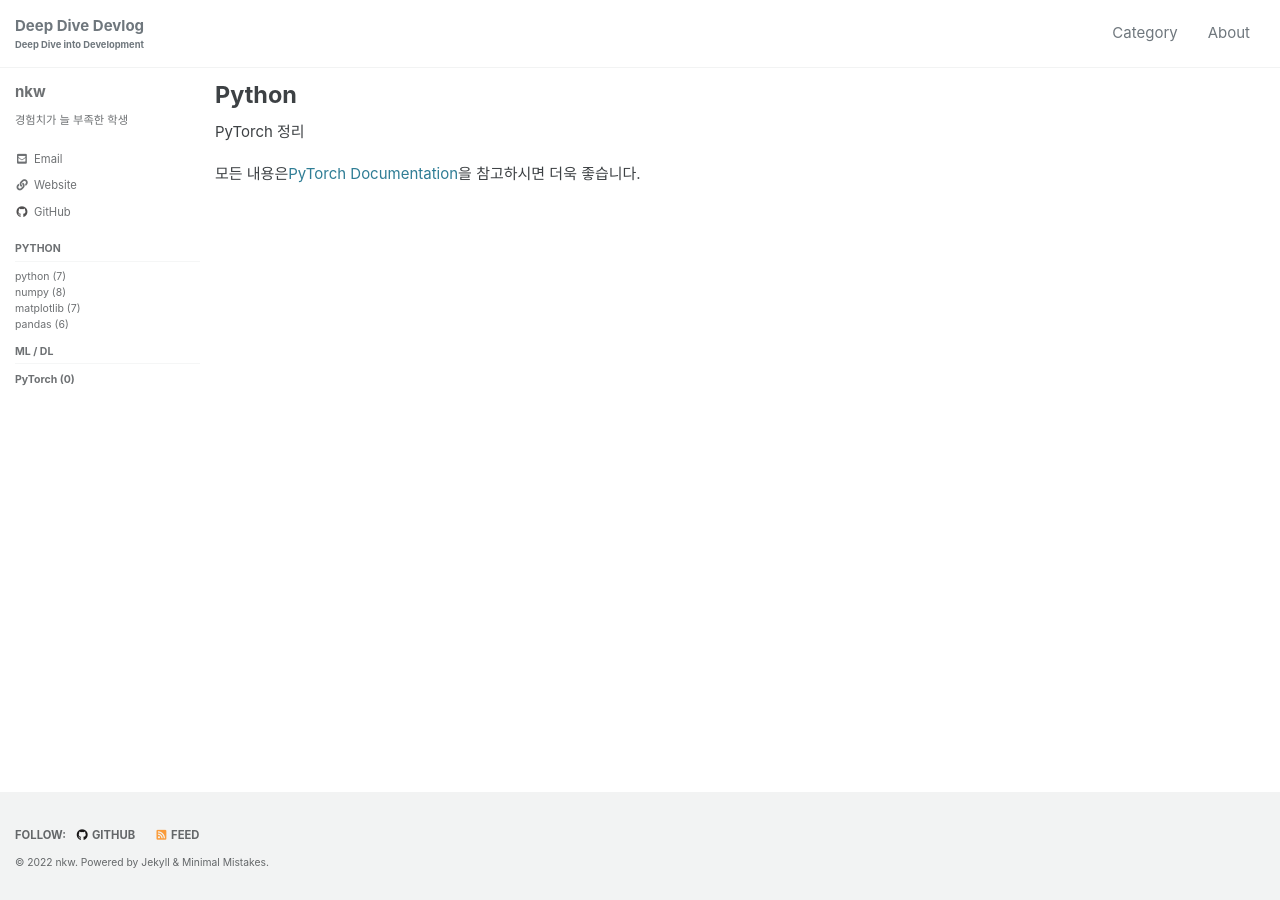
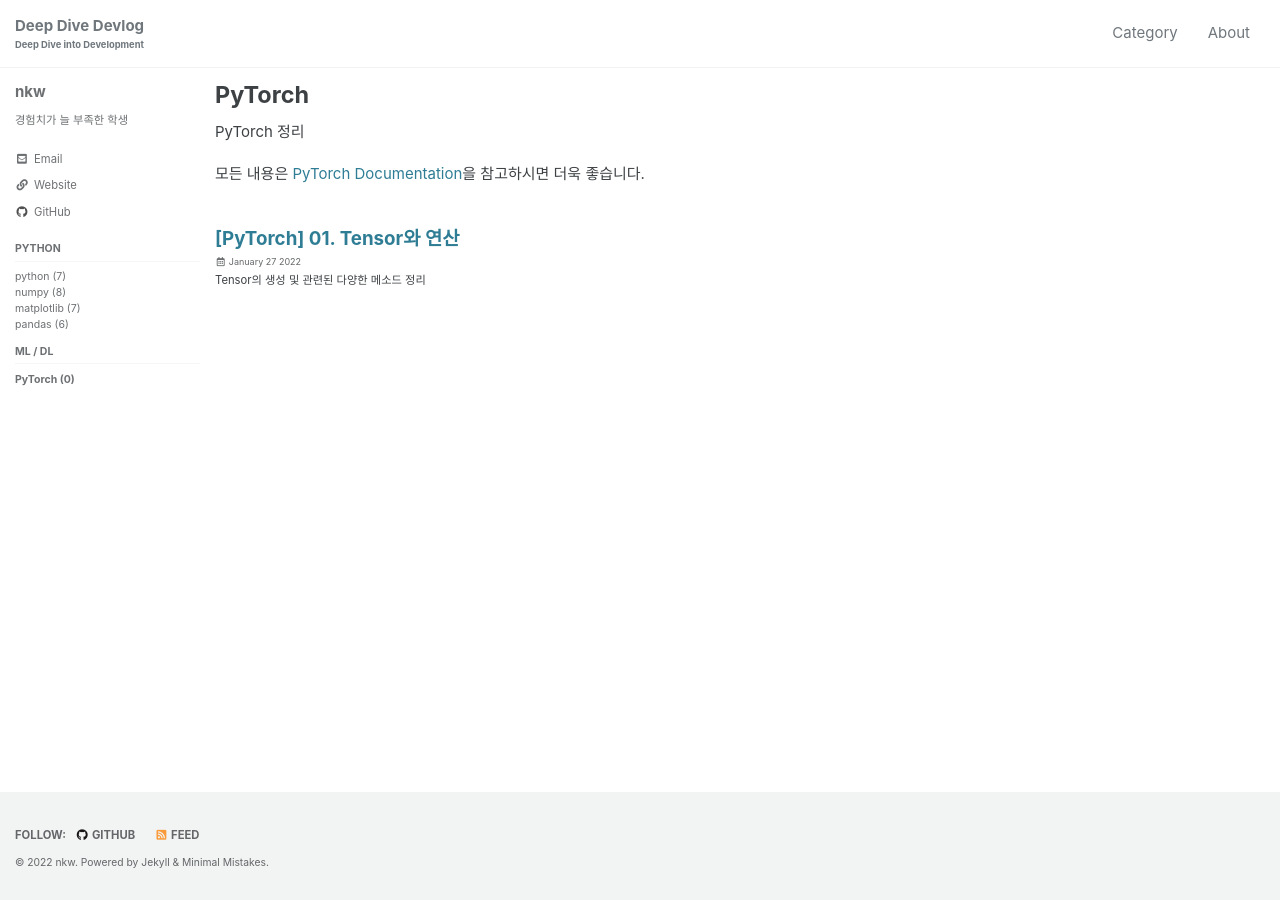
Before and after one commit to nkw011/nkw011.github.io, a Jekyll site: the page built from _pages/category-pytorch.md, in a window 1280 px wide. Built offline with Jekyll 4.4.1, drawn with Linux system fonts in a browser that asks for light colours; cached includes are drawn as plain includes; some of the changed lines change nothing that is shown.

Commit message:
add new post: pytorch - 01
add content: pytorch-01

````diff
--- a/_pages/category-pytorch.md
+++ b/_pages/category-pytorch.md
@@ -1,5 +1,5 @@
 ---
-title: "Python"
+title: "PyTorch"
 permalink: /categories/pytorch/
 layout: category
 author_profile: true
@@ -10,4 +10,4 @@
 
 PyTorch 정리
 
-모든 내용은[PyTorch Documentation](https://pytorch.org/docs/stable/index.html)을 참고하시면 더욱 좋습니다.
+모든 내용은 [PyTorch Documentation](https://pytorch.org/docs/stable/index.html)을 참고하시면 더욱 좋습니다.
--- /dev/null
+++ b/_posts/2022-01-27-pytorch-01.md
@@ -0,0 +1,569 @@
+---
+title: "[PyTorch] 01. Tensor와 연산"
+excerpt: "Tensor의 생성 및 관련된 다양한 메소드 정리"
+toc: true
+toc_sticky: true
+categories:
+    - pytorch
+tags:
+    - python
+    - pytorch
+    - deeplearning
+    - ai
+sidebar:
+    nav: sidebarTotal
+---
+
+> [PyTorch Documentation](https://pytorch.org/docs/stable/tensors.html?highlight=torch%20tensor#torch.Tensor): A torch.Tensor is a multi-dimensional matrix containing elements of a single data type.
+
+PyTorch에서 쓰이는 기본 연산 단위. NumPy의 ndarray와 비슷하게 동작한다.
+
+PyTorch를 사용하기 전에 [NumPy](https://nkw011.github.io/categories/numpy/)를 먼저 공부하고 PyTorch를 익히는 것을 권장한다.
+
+Tensor의 종류와 생성 attribute, method에 대해 소개하는 시간을 가져보고자 한다.
+
+## 1. PyTorch 설치
+
+먼저 PyTorch를 사용하려면 **PyTorch**를 설치해주어야한다.
+
+anaconda를 쓰면 `conda install`을 이용해서 pip를 사용한다면 `pip3 install`을 이용해서 설치할 수 있다.
+
+[PyTorch](https://pytorch.org/) 홈페이지에 설명이 잘되어있다.
+
+설치가 완료되면 `torch`라는 이름으로 `import` 해올 수 있다.
+
+```python
+import torch
+```
+
+## 2. Data Type
+
+float, complex, integer(byte, char, long, short), boolean 타입의 tensor를 만들 수 있다.
+
+[PyTorch Documentation](https://pytorch.org/docs/stable/tensors.html#data-types)에 해당 내용이 표로 잘 정리되어 있다.
+
+표를 살펴보면 같은 tensor라도 두 종류로 나뉜 것을 확인할 수 있다. PyTorch는 다른 딥러닝 프레임워크와 동일하게 GPU 연산을 이용한 병렬 처리를 지원한다. 따라서 GPU 연산이 가능한 tensor data type이 존재한다. torch.cuda 아래 있는 tensor는 GPU 연산이 가능한 tensor이고 그 왼쪽은 CPU에서 사용가능한 tensor임을 알 수 있다. PyTorch에서는 GPU 연산이 가능한 것을 가리켜 cuda라고 지칭되어있다. 나중에 딥러닝 모델을 만들고 학습할 때 자주 보이므로 기억해두자. [CUDA](https://ko.wikipedia.org/wiki/CUDA) 용어에 대해서는 링크를 참조.
+
+PyTorch는 다른 딥러닝 프레임워크와 동일하게 GPU 연산을 이용한 병렬 처리를 지원한다. 따라서 GPU 연산이 가능한 tensor data type이 존재한다.
+
+언제 GPU tensor를 쓸 지 헷갈릴 수도 있는데 걱정 말자. tensor 뒤에 `to` method를 사용하여 CPU tensor를 GPU tensor로 변환이 가능하다
+이 내용은 다음에 다루겠다.
+
+## 3. Tensor 생성
+
+Tensor는 NumPy의 ndarray와 유사하며 기본적인 [속성](https://pytorch.org/docs/stable/tensors.html#tensor-class-reference)은 다음과 같다.
+
+-   grad: Tensor가 가진 gradient value 반환
+-   shape: Tensor가 가진 size 반환
+-   size(): Tensor가 가진 size 반환. shape과 동일
+-   dim(): Tensor가 가진 dimension 반환
+
+```python
+t = torch.tensor([[1,2,3],[4,5,6]])
+
+print(t.dim())
+print(t.shape)
+print(t.size())
+print(t.grad)
+```
+
+    2
+    torch.Size([2, 3])
+    torch.Size([2, 3])
+    None
+
+tensor를 생성하는 방법은 [PyTorch Documentation](https://pytorch.org/docs/stable/tensors.html#tensor-class-reference)에 4가지 정도 소개 되어 있다.
+
+-   torch.tensor() 사용
+-   torch.IntTensor(), torch.FloatTensor() 등 Tensor Class를 이용한 생성
+-   size를 명시하는 함으로써 생성하는 방법 e.g.) torch.ones(), torch.zeros(), ...
+-   특정 tensor와 같은 size의 tensor를 만드는 방법 e.g.) torch.ones_like(), torch.zeros_like(), ...
+-   'Tensor.new\_\*'를 사용해 생성
+
+위 4가지를 사용해 생성하는 방법을 알아보자.
+
+### 3.1. torch.tensor()
+
+[torch.tensor(data, requires_grad=False, \*kwargs)](https://pytorch.org/docs/stable/generated/torch.tensor.html?highlight=torch%20tensor#torch.tensor)
+
+-   인자로 들어온 data를 Tensor로 변환해주는 메소드. torch.Tensor클래스와 혼동하면 안된다.
+-   Parameters
+    -   data: array_like 형태의 data. list, ndarray, scalar, ...
+-   Keyword Arguments:
+    -   requires_grad: gradient를 구해야한다면 True, gradient를 구하지 않아도 된다면 False
+    -   dtype: data type
+    -   그 밖에 여러 keyword argument 존재
+
+```python
+import numpy as np
+
+t1 = torch.tensor(list(range(5)))
+t2 = torch.tensor(np.arange(5))
+
+print(t1)
+print(t2)
+```
+
+    tensor([0, 1, 2, 3, 4])
+    tensor([0, 1, 2, 3, 4])
+
+```python
+t3 = torch.tensor([[1,2],[3,4]])
+t4 = torch.tensor([])
+
+print(t3)
+print(t4)
+```
+
+    tensor([[1, 2],
+            [3, 4]])
+    tensor([])
+
+### 3.2. Tensor Class
+
+[PyTorch Documentation](https://pytorch.org/docs/stable/tensors.html#data-types)에 정리된 것처럼 미리 정의된 Tensor class를 이용해 생성할 수 있다.
+
+```python
+t1 = torch.FloatTensor([[1,2],[3,4]])
+t2 = torch.IntTensor([[1,2],[3,4]])
+
+print(t1)
+print(t2)
+```
+
+    tensor([[1., 2.],
+            [3., 4.]])
+    tensor([[1, 2],
+            [3, 4]], dtype=torch.int32)
+
+### 3.3 size를 명시하는 방법으로 생성
+
+#### [ones, zeros, empty, full](https://pytorch.org/docs/stable/torch.html#tensor-creation-ops)
+
+-   torch.zeros(size): 원소가 모두 0이고, 크기가 size인 Tensor 생성
+-   torch.ones(size): 원소가 모두 1이고, 크기가 size인 Tensor 생성
+-   torch.empty(size): 크기가 size인 비어있는 Tensor 생성. (실제 출력시 쓰레기값이 들어있다.)
+-   torch.full(size, fill_value): 원소가 모두 fill_value 이고, 크기가 size인 Tensor 생성
+
+```python
+t = torch.zeros((3,3))
+
+t
+```
+
+    tensor([[0., 0., 0.],
+            [0., 0., 0.],
+            [0., 0., 0.]])
+
+```python
+t = torch.ones((3,3))
+
+t
+```
+
+    tensor([[1., 1., 1.],
+            [1., 1., 1.],
+            [1., 1., 1.]])
+
+```python
+t = torch.full((3,3),1.2)
+
+t
+```
+
+    tensor([[1.2000, 1.2000, 1.2000],
+            [1.2000, 1.2000, 1.2000],
+            [1.2000, 1.2000, 1.2000]])
+
+```python
+t = torch.empty((3,3))
+
+t
+```
+
+    tensor([[0., 0., 0.],
+            [0., 0., 0.],
+            [0., 0., 0.]])
+
+#### [arange, linspace](https://pytorch.org/docs/stable/torch.html#tensor-creation-ops)
+
+-   torch.arange(start, end): [start,end) 구간의 1차원 Tensor 생성
+-   torch.linspace(start, end, steps): [start, end] 구간의 steps 크기의 1차원 Tensor 생성
+
+```python
+t = torch.arange(6)
+
+t
+```
+
+    tensor([0, 1, 2, 3, 4, 5])
+
+```python
+t = torch.linspace(1,6,5)
+
+t
+```
+
+    tensor([1.0000, 2.2500, 3.5000, 4.7500, 6.0000])
+
+#### [random sampling](https://pytorch.org/docs/stable/torch.html#random-sampling)을 이용한 생성
+
+-   torch.rand(size): [0,1)인 uniform 분포의 랜덤 숫자를 가지고 크기가 size인 Tensor 생성
+-   torch.randn(size): 표준 정규 분포의 랜덤 숫자를 가지고, 크기가 size인 Tensor 생성
+-   torch.randint(size): [low, high) 구간의 정수를 가지고, 크기가 size인 Tensor 생성
+-   torch.normal(mean,std): mena, std의 정규 분포를 가지는 Tensor 생성
+
+```python
+t = torch.rand(3,3)
+
+t
+```
+
+    tensor([[0.8797, 0.1597, 0.0158],
+            [0.5165, 0.1912, 0.5431],
+            [0.9048, 0.6050, 0.7337]])
+
+```python
+t = torch.randn(3,3)
+
+t
+```
+
+    tensor([[-0.6680,  0.8055, -0.8857],
+            [-0.2097, -0.9801, -0.4376],
+            [-0.8114, -0.4007, -1.0440]])
+
+```python
+t = torch.randint(1,6,(3,3))
+
+t
+```
+
+    tensor([[4, 4, 3],
+            [1, 1, 4],
+            [3, 1, 4]])
+
+```python
+t = torch.normal(mean=torch.arange(1., 11.), std=torch.arange(1, 0, -0.1))
+
+t
+```
+
+    tensor([1.6487, 1.0866, 1.2763, 4.6704, 4.8656, 6.0959, 7.1062, 8.0930, 9.0874,
+            9.9542])
+
+### 3.4. [특정 Tensor와 같은 size를 가지는 Tensor 생성](https://pytorch.org/docs/stable/torch.html#tensor-creation-ops)
+
+-   torch.zeros_like(input): input과 동일한 size의 torch.zeros() 생성
+-   torch.ones_like(input): input과 동일한 size의 torch.ones() 생성
+-   torch.full_like(input,fill_value): input과 동일한 size를 가지고 fill_value로 이루어진 torch.full() 생성
+-   torch.empty_like(input): input과 동일한 size의 torch.empty() 생성
+
+```python
+a = torch.tensor([[1,2,3],[4,5,6]],dtype=torch.float32)
+
+a
+```
+
+    tensor([[1., 2., 3.],
+            [4., 5., 6.]])
+
+```python
+t = torch.zeros_like(a)
+
+t
+```
+
+    tensor([[0., 0., 0.],
+            [0., 0., 0.]])
+
+```python
+t = torch.ones_like(a)
+
+t
+```
+
+    tensor([[1., 1., 1.],
+            [1., 1., 1.]])
+
+```python
+t = torch.full_like(a,3.14)
+
+t
+```
+
+    tensor([[3.1400, 3.1400, 3.1400],
+            [3.1400, 3.1400, 3.1400]])
+
+```python
+t = torch.empty_like(a)
+
+t
+```
+
+    tensor([[ 0.0000e+00, -8.5899e+09,  0.0000e+00],
+            [-8.5899e+09,  1.2612e-44,  0.0000e+00]])
+
+## 4. Tensor 연산
+
+### 4.1. shape 변경
+
+[Tensor.view(\*shape)](https://pytorch.org/docs/stable/generated/torch.Tensor.view.html)
+
+-   Tensor를 해당 shape으로 바꾼 새로운 Tensor 반환
+
+```python
+t = torch.arange(6)
+t2 = t.view(2,3)
+
+print(t)
+print(t2)
+```
+
+    tensor([0, 1, 2, 3, 4, 5])
+    tensor([[0, 1, 2],
+            [3, 4, 5]])
+
+shape 변경시 -1을 쓸 때가 있다. -1은 더이상 계산하지 않아도 확실하게 shape을 알 수 있을 때 쓴다.
+
+size가 12인 tensor가 존재한다고 가정해보자. shape을 (2,6), (3,4), (4,3), (1,12) 등으로 다양하게 구성할 수 있을 것이다.
+이 때 (2,-1)이라고 shape을 표현해보자. size가 12이고 shape중 첫번째 자리가 2로 결정되어있기 때문에 나머지 2번째 자리는 6인것을 쉽게 알 수 있다.
+(-1,2)이라고 shape을 표현해보자. size가 12이고 두번째 자리가 2로 결정되어있기 때문에 첫번째 자리가 6인것을 쉽게 알 수가 있다.
+
+이렇듯 -1은 더이상 계산하지 않아도 나머지 shape 자리를 알 수 있을 때 쓴다. 그 자리를 -1로 대체해서 쓴다고 보면 된다.
+
+-1은 특정 shape 부분을 강조하거나 size가 클 때 자주 쓰인다.
+
+```python
+t = torch.arange(9).view(3,-1)
+
+t
+```
+
+    tensor([[0, 1, 2],
+            [3, 4, 5],
+            [6, 7, 8]])
+
+[torch.ravel(input)](https://pytorch.org/docs/stable/generated/torch.ravel.html)
+
+-   input을 1차원 Tensor로 변환한 새로운 Tensor 반환
+-   start_dim, end_dim 값이 들어온다면 start_dim ~ end_dim까지 flat하게 변함
+
+[torch.flatten(input, start_dim=0, end_dim=-1)](https://pytorch.org/docs/stable/generated/torch.flatten.html)
+
+-   input을 1차원 Tensor로 변환한 새로운 Tensor 반환
+-   start_dim, end_dim 값이 들어온다면 start_dim ~ end_dim까지 flat하게 변함
+
+```python
+t = torch.randint(1,8,(2,2,2))
+print(t)
+
+ravel_t = torch.ravel(t)
+print(ravel_t)
+
+flat_t = torch.flatten(t)
+print(flat_t)
+
+flat_t = torch.flatten(t,start_dim=1)
+print(flat_t)
+```
+
+    tensor([[[3, 6],
+             [4, 4]],
+
+            [[6, 6],
+             [4, 1]]])
+    tensor([3, 6, 4, 4, 6, 6, 4, 1])
+    tensor([3, 6, 4, 4, 6, 6, 4, 1])
+    tensor([[3, 6, 4, 4],
+            [6, 6, 4, 1]])
+
+### 4.2. [indexing, slicing](https://pytorch.org/docs/stable/torch.html#indexing-slicing-joining-mutating-ops)
+
+[torch.gather(input, dim, index)](https://pytorch.org/docs/stable/generated/torch.gather.html#torch.gather)
+
+-   dim을 기준으로 index에 지정된 값을 통해 input에서 원소들을 모은다.
+-   index가 input과 차원이 동일해하고 shape보다 크면 안된다.
+-   3차원 input 예시
+    ```
+    out[i][j][k] = input[index[i][j][k]][j][k]  # if dim == 0
+    out[i][j][k] = input[i][index[i][j][k]][k]  # if dim == 1
+    out[i][j][k] = input[i][j][index[i][j][k]]  # if dim == 2
+    ```
+
+```python
+t = torch.tensor([[1, 2], [3, 4]])
+
+t1 = torch.gather(t,0,torch.tensor([[0,1]]))
+t2 = torch.gather(t,0,torch.tensor([[0,1],[1,1]]))
+print(t1)
+print(t2)
+```
+
+    tensor([[1, 4]])
+    tensor([[1, 4],
+            [3, 4]])
+
+```python
+t = torch.tensor([[1, 2], [3, 4]])
+
+t1 = torch.gather(t,1,torch.tensor([[0,0],[1,0]]))
+print(t1)
+```
+
+    tensor([[1, 1],
+            [4, 3]])
+
+[Tensor.scatter\_(dim, index, src)](https://pytorch.org/docs/stable/generated/torch.Tensor.scatter_.html#torch.Tensor.scatter_)
+
+-   src의 값을 index에 지정된 값을 이용해 Tensor에 기록한다.
+-   method에 \_이 붙은 것은 in-place method라고 생각하면 된다.
+-   3차원 Tensor 예시
+    ```
+    self[index[i][j][k]][j][k] = src[i][j][k]  # if dim == 0
+    self[i][index[i][j][k]][k] = src[i][j][k]  # if dim == 1
+    self[i][j][index[i][j][k]] = src[i][j][k]  # if dim == 2
+    ```
+
+```python
+t = torch.arange(10).view(2,-1).float()
+
+t
+```
+
+    tensor([[0., 1., 2., 3., 4.],
+            [5., 6., 7., 8., 9.]])
+
+```python
+index = torch.tensor([[0,1,0,1]])
+print(torch.zeros(2,4).scatter_(0,index,t))
+```
+
+    tensor([[0., 0., 2., 0.],
+            [0., 1., 0., 3.]])
+
+```python
+index = torch.tensor([[0,1,0,1]])
+print(torch.zeros(2,4).scatter_(1,index,t))
+```
+
+    tensor([[2., 3., 0., 0.],
+            [0., 0., 0., 0.]])
+
+```python
+index = torch.tensor([[0, 1, 2], [0, 1, 3]])
+print(torch.zeros(2,4).scatter_(1,index,t))
+```
+
+    tensor([[0., 1., 2., 0.],
+            [5., 6., 0., 7.]])
+
+[torch.index_select(input, dim, index)](https://pytorch.org/docs/stable/generated/torch.index_select.html)
+
+-   'index'를 이용하여 input에서 dim 차원을 따라 indexing을 한 새로운 Tensor를 반환한다.
+
+```python
+t = torch.arange(6).view(2,-1)
+print(t)
+
+t2 = torch.index_select(t,1,torch.tensor([0,2]))
+print(t2)
+```
+
+    tensor([[0, 1, 2],
+            [3, 4, 5]])
+    tensor([[0, 2],
+            [3, 5]])
+
+### 4.3. data type 변경
+
+-   Tensor.float(): flaot 형변환
+-   Tensor.int(): integer 형변환
+
+```python
+t = torch.arange(6)
+
+t
+```
+
+    tensor([0, 1, 2, 3, 4, 5])
+
+```python
+t2 = t.float()
+
+t2
+```
+
+    tensor([0., 1., 2., 3., 4., 5.])
+
+```python
+t3 = t2.int()
+
+t3
+```
+
+    tensor([0, 1, 2, 3, 4, 5], dtype=torch.int32)
+
+### 4.4. sorting
+
+[torch.sort(input, dim=- 1)](https://pytorch.org/docs/stable/generated/torch.sort.html)
+
+-   주어진 dim을 따라 input을 정렬한다.
+
+[torch.argsort(input, dim=- 1)](https://pytorch.org/docs/stable/generated/torch.argsort.html)
+
+-   주어진 dim을 따라 정렬된 input의 index를 반환한다.
+
+```python
+t = torch.rand(6)
+print(t,'\n')
+
+t1 = torch.sort(t)
+print(t1,'\n')
+
+sorted_index = torch.argsort(t)
+print(sorted_index)
+```
+
+    tensor([0.7023, 0.7228, 0.1764, 0.1143, 0.6924, 0.7647])
+
+    torch.return_types.sort(
+    values=tensor([0.1143, 0.1764, 0.6924, 0.7023, 0.7228, 0.7647]),
+    indices=tensor([3, 2, 4, 0, 1, 5]))
+
+    tensor([3, 2, 4, 0, 1, 5])
+
+### 4.5. mathematical function
+
+NumPy ndarray와 마찬가지로 dim을 이용해 차원을 따라 연산 적용이 가능하고 element-wise이다.
+
++, -, \*, /, \*\* 와 같은 사칙 연산 및 제곱 연산도 NumPy ndarray와 마찬가지로 element-wise이다.
+
+그 외 다른 함수들은 [PyTorch Documentation](https://pytorch.org/docs/stable/index.html)에서 찾을 수 있다.
+
+예시는 따로 적지 않겠다.
+
+-   torch.sum(): 합
+-   torch.prod(): 곱
+-   torch.mean(): 평균
+-   torch.std(): 표준편차
+-   torch.var(): 분산
+-   torch.median(): 중앙값
+-   torch.max(): 최댓값
+-   torch.min(): 최솟값
+-   torch.trunc(): 소수점이하 버림
+-   torch.square(): 제곱
+-   torch.sqrt(): 제곱근
+-   torch.pow(): n제곱
+-   torch.exp(): 자연상수
+-   torch.log(): 자연로그
+
+### 4.6. linear algebra
+
+[torch.linalg](https://pytorch.org/docs/stable/linalg.html)이 따로 구현되어있을만큼 PyTorch에서는 linear algebra 관련 다양한 함수들을 제공한다. 자세한 내용은 [torch.linalg](https://pytorch.org/docs/stable/linalg.html)에서 찾아보면 된다.
+
+아래는 간단히 쓸 수 있는 matrix 관련 함수들을 모아놓았다. 예시는 따로 적지 않겠다.
+
+-   torch.mm(): 행렬곱
+-   torch.dot(): 벡터 내적
+-   torch.norm(): norm
````
